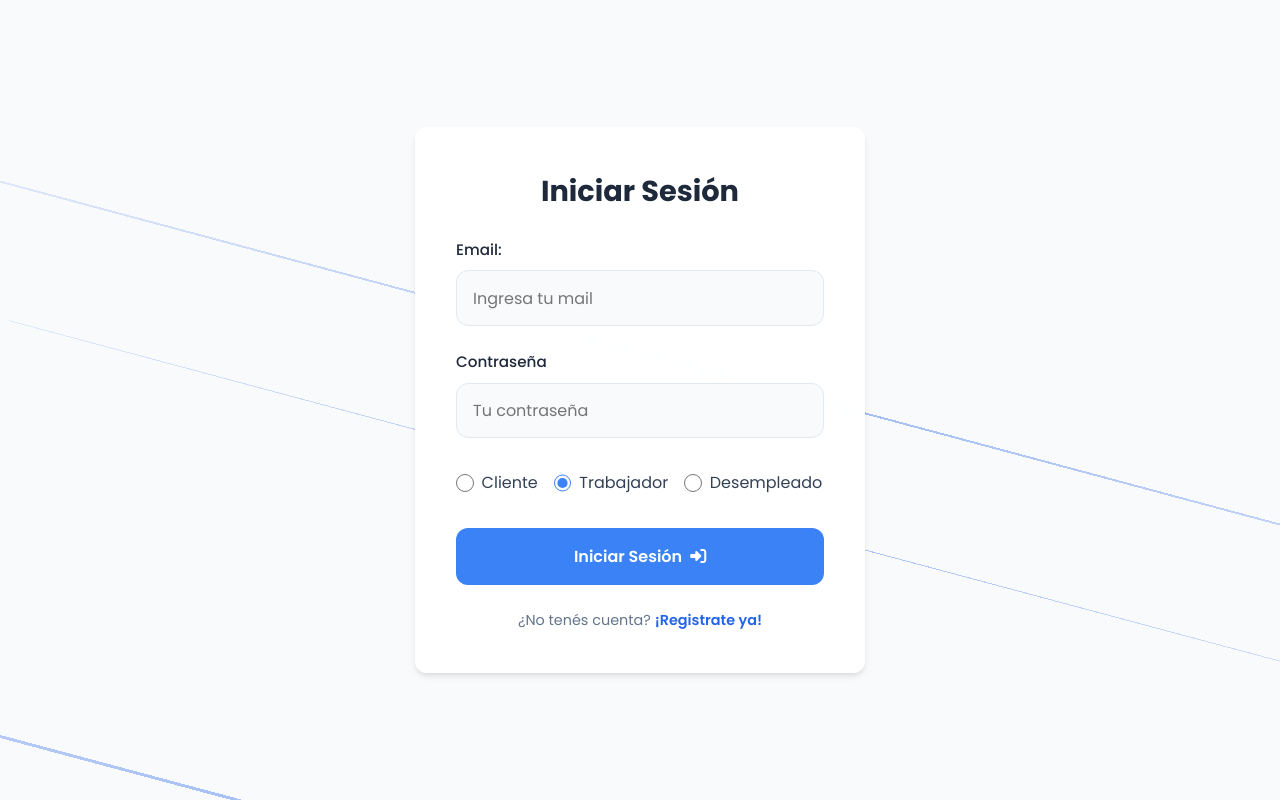
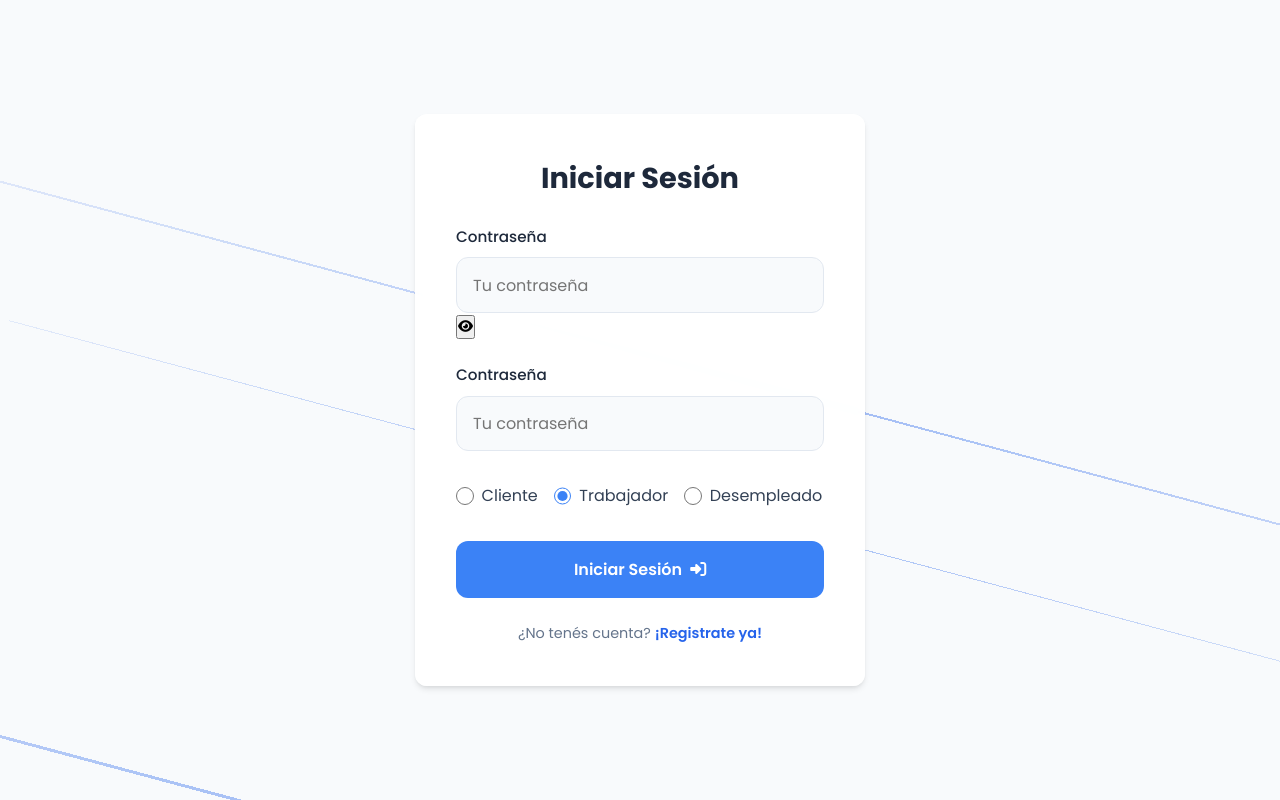
Before and after one commit to Mathewer987/Proyecto-Final-Quick-Fix, a Flask app: page / in a window 1280 px wide. Run offline with Flask 3, Linux system fonts and the light colour scheme; some libraries are stand-ins or nearby versions.

Commit message:
adsklñas

```diff
--- a/static/style.css
+++ b/static/style.css
@@ -49,6 +49,8 @@ body {
   transform-origin: left center;
   animation: float 15s infinite linear;
 }
+
+
 
 .line-1 {
   width: 150%;
--- a/templates/Inicio_de_Sesion.html
+++ b/templates/Inicio_de_Sesion.html
@@ -24,17 +24,23 @@
     <h2>Iniciar Sesión</h2>
 
     <form id="loginForm" method="POST" action="/login">
-      <div class="cajita">
-        <label for="username">Email:</label>
+      <div class="cajita password-container">
+    <label for="contra">Contraseña</label>
+    <div class="password-input-wrapper">
         <input
-          type="email"
-          id="username"
-          name="username"
-          required
-          placeholder="Ingresa tu mail"
-          value="{{ request.form.username or '' }}"
+            type="password"
+            id="contra"
+            name="contra"
+            required
+            placeholder="Tu contraseña"
+            value="{{ request.form.contra or '' }}"
+            class="password-input"
         />
-      </div>
+        <button type="button" class="password-toggle" id="togglePassword">
+            <i class="fas fa-eye"></i>
+        </button>
+    </div>
+</div>
 
       <div class="cajita">
         <label for="contra">Contraseña</label>
@@ -118,6 +124,8 @@
 
       // Si todo está bien, se envía el formulario y la validación continúa en backend
     });
+
+
   </script>
 </body>
 </html>
```
